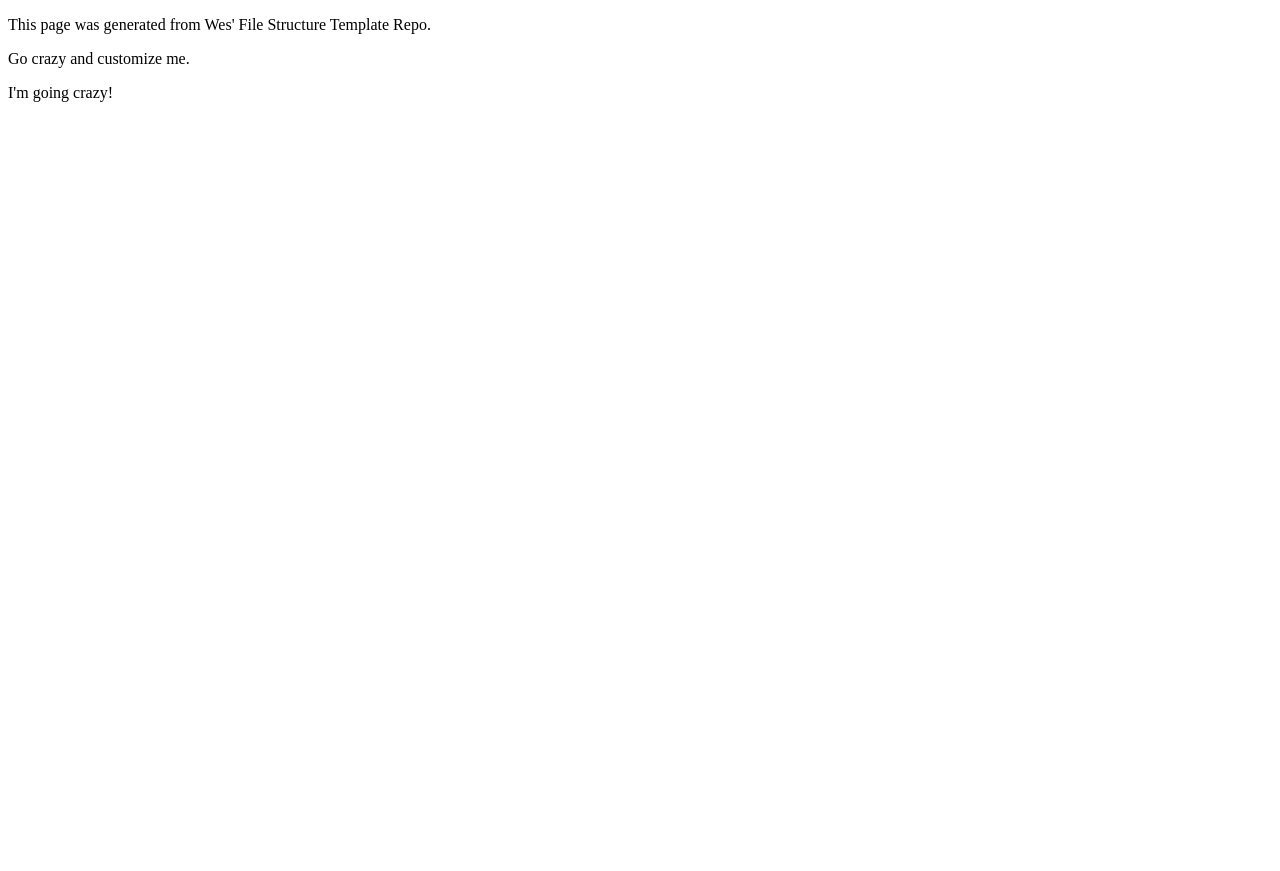
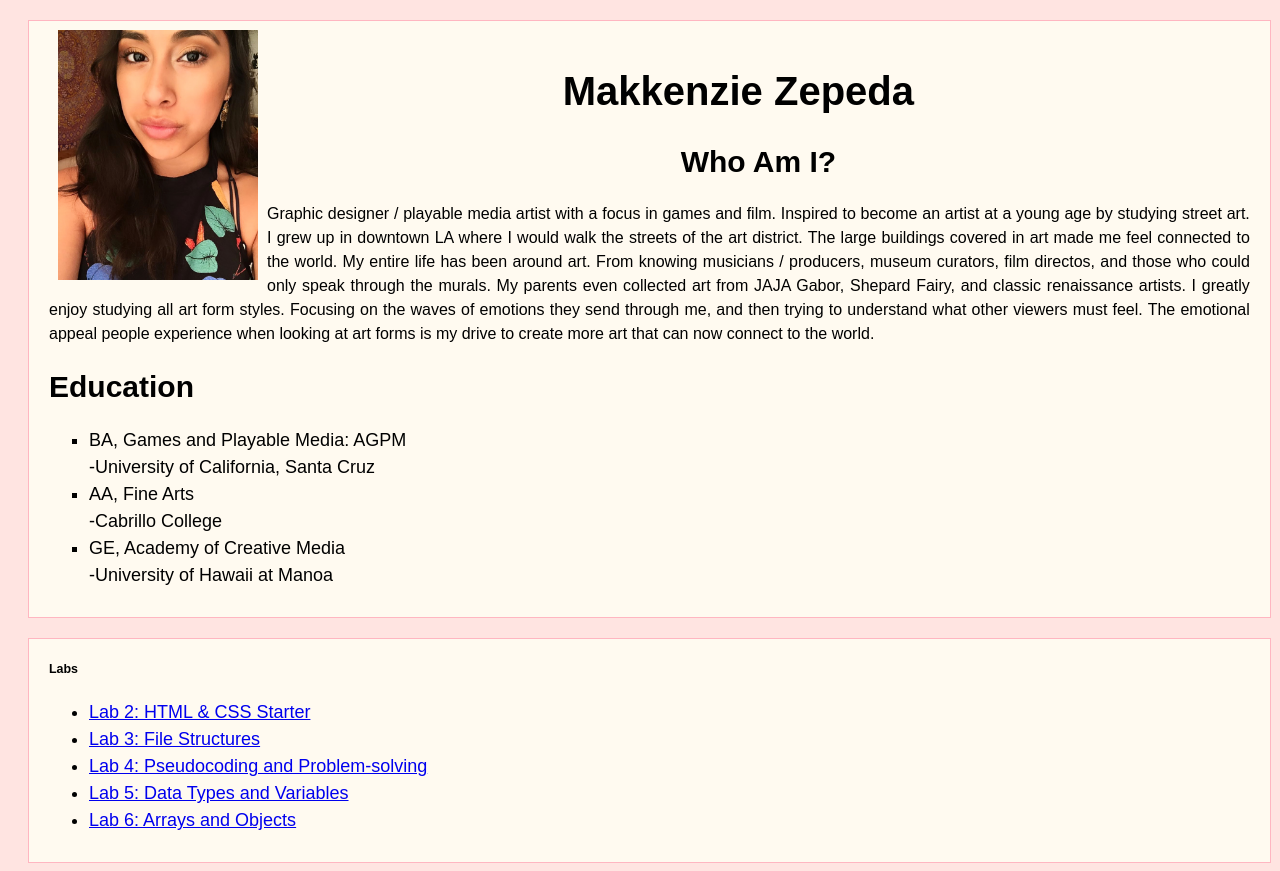
Before and after one commit to Makkenzie-27/art101, a plain HTML site: page index.html in a window 1280 px wide. Before the commit the page ends 800 px from the top, so only its background shows below. Drawn offline with Linux system fonts and the light colour scheme; files that its build step writes are made by us from their sources.

Commit message:
changed my html and css code

```diff
--- a/css/site.css
+++ b/css/site.css
@@ -0,0 +1,92 @@
+html, body {
+  font-family: Copperplate, fantasy;
+  font-size: 15px;
+  line-height: 1.5;
+  color: #000000;
+  background-color: #FFE4E1;
+}
+
+body{
+  display: block;
+  margin: 8px;
+}
+
+.major-section {
+  border: solid 1px #FFB6C1;
+  padding-left: 20px;
+  padding-right: 20px;
+  padding-bottom: 10px;
+  width: 95%;
+  margin: 20px;
+  margin-bottom: 5px;
+  background-color: #FFFAF0;
+}
+
+p {
+  text-align: justify;
+  font-size: 16px;
+}
+
+
+h1, h2, h3 {
+  font-family: Papyrus, fantasy;
+  font-weight: bold;
+}
+
+h1{
+  text-align: center;
+  font-size: 40px;
+  margin: 40px;
+  margin-bottom: auto;
+}
+
+h2{
+  font-size: 30px;
+  text-align: center;
+  display: block;
+  margin-block-start: 0.60em;
+  margin-block-end: 0.60em;
+  margin-inline-start: 0px;
+  margin-inline-end: 0px;
+}
+
+.education{
+  margin-bottom: 3px;
+}
+
+h3{
+  font-size: 30px;
+  display: block;
+  margin-block-start: 0.60em;
+  margin-block-end: 0.60em;
+  margin-inline-start: 0px;
+  margin-inline-end: 0px;
+}
+
+ul {
+  display: block;
+  list-style-type: disc;
+  font-size: 18px;
+  margin-block-start: 1em;
+  margin-block-end: 1em;
+  margin-inline-start: 0px;
+  margin-inline-end: 0px;
+  padding-inline-start: 40px;
+}
+
+li {
+  display: list-item;
+  text-align: -webkit-match-parent;
+}
+
+
+
+#my-portrait {
+  width: 200px;
+  float: left;
+  margin: 9px;
+}
+
+img{
+  height: auto;
+}
--- a/index.html
+++ b/index.html
@@ -3,16 +3,62 @@
 <head>
 	<title>Makkenzie Zepeda's Homepage</title>
 	<link rel="stylesheet" type="text/css" href="css/site.css">
+	<link rel="stylesheet" type="text/css" href="css/lab.css">
 </head>
 <body>
-	<main>
-		<p>This page was generated from Wes' File Structure Template Repo.</p>
+	<div class="about me major-section">
+		<img id="my-portrait" src="img/selfie.jpg" />
 
-		<p>Go crazy and customize me.</p>
+		<h1>Makkenzie Zepeda</h1>
+		<h2>Who Am I?</h2>
+			<p>Graphic designer / playable media artist with a focus in games and film.
+				Inspired to become an artist at a young age by studying street art. I grew
+				up in downtown LA where I would walk the streets of the art district. The
+				large buildings covered in art made me feel connected to the world.
+				My entire life has been around art. From knowing musicians / producers,
+			 	museum curators, film directos, and those who could only speak through the
+			 	murals. My parents even collected art from JAJA Gabor, Shepard Fairy,
+				and classic renaissance artists. I greatly enjoy studying all art form styles.
+				Focusing on the waves of emotions they send through me, and then trying
+				to understand what other viewers must feel. The emotional appeal people
+				experience when looking at art forms is my drive to create more art
+				that can now connect to the world.</p>
 
-		<p>I'm going crazy!</p>
-	</main>
+		<div class="education">
+			<h3>Education</h3>
+			<ul style="list-style-type:square">
+				<li>
+					BA, Games and Playable Media: AGPM
+					<br>
+					-University of California, Santa Cruz
+				</li>
+				<li>
+					AA, Fine Arts
+					<br>
+					-Cabrillo College
+				</li>
+				<li>
+					GE, Academy of Creative Media
+					<br>
+					-University of Hawaii at Manoa
+				</li>
+			</ul>
+		</div>
+</div>
 
+
+		<div class="assigments major-section">
+			<h5>Labs</h5>
+			<ul>
+
+					<li><a href="lab2/index.html">Lab 2: HTML & CSS Starter</a></li>
+					<li><a href="lab3">Lab 3: File Structures</a></li>
+					<li><a href="lab4/">Lab 4: Pseudocoding and Problem-solving</a></li>
+					<li><a href="lab5/">Lab 5: Data Types and Variables</a></li>
+					<li><a href="lab6/">Lab 6: Arrays and Objects</a></li>
+
+			</ul>
+		</div>
 
 </body>
 </html>
```
Also changed, not shown: lab3/index.html (+19 -1 lines), img/selfie.jpg (added), lab3/img/file-structure.png (added), 5 other files.
